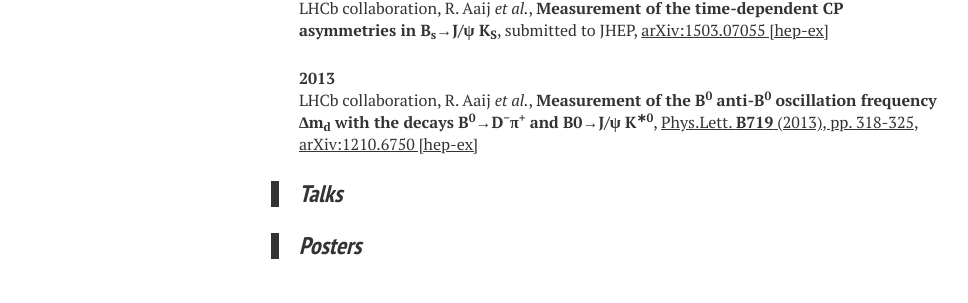
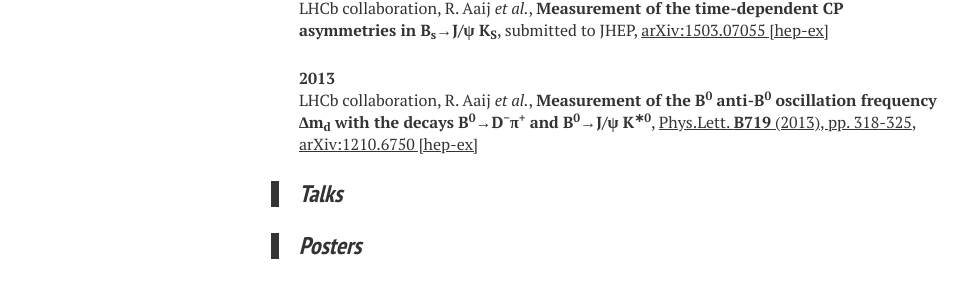
Before and after one commit to ccauet/ccauet.github.io, a Jekyll site: the page built from cv/index.md, in a window 1280 px wide. Shown: the part 720-1023 px from the top of the page, without its empty margins (21-989 px from the left). Built offline with Jekyll 4.4.1, drawn with Linux system fonts in a browser that asks for light colours; nearby versions of some CDN libraries; library files that are not in the unit come from our copies.

Commit message:
cv: fixed typo

```diff
--- a/cv/index.md
+++ b/cv/index.md
@@ -31,7 +31,7 @@
 LHCb collaboration, R. Aaij _et al._, **Measurement of the time-dependent CP asymmetries in B<sub>s</sub>→J/ψ K<sub>S</sub>**, submitted to JHEP, [arXiv:1503.07055 [hep-ex]](http://arxiv.org/abs/1503.07055)
 
 **2013** <br/>
-LHCb collaboration, R. Aaij _et al._, **Measurement of the B<sup>0</sup> anti-B<sup>0</sup> oscillation frequency ∆m<sub>d</sub> with the decays B<sup>0</sup>→D<sup>−</sup>π<sup>+</sup> and B0→J/ψ K<sup>∗0</sup>**, [Phys.Lett. **B719** (2013), pp. 318-325](http://dx.doi.org/10.1016/j.physletb.2013.01.019), [arXiv:1210.6750 [hep-ex]](http://arxiv.org/abs/1210.6750)
+LHCb collaboration, R. Aaij _et al._, **Measurement of the B<sup>0</sup> anti-B<sup>0</sup> oscillation frequency ∆m<sub>d</sub> with the decays B<sup>0</sup>→D<sup>−</sup>π<sup>+</sup> and B<sup>0</sup>→J/ψ K<sup>∗0</sup>**, [Phys.Lett. **B719** (2013), pp. 318-325](http://dx.doi.org/10.1016/j.physletb.2013.01.019), [arXiv:1210.6750 [hep-ex]](http://arxiv.org/abs/1210.6750)
 
 
 > ### Talks
```
